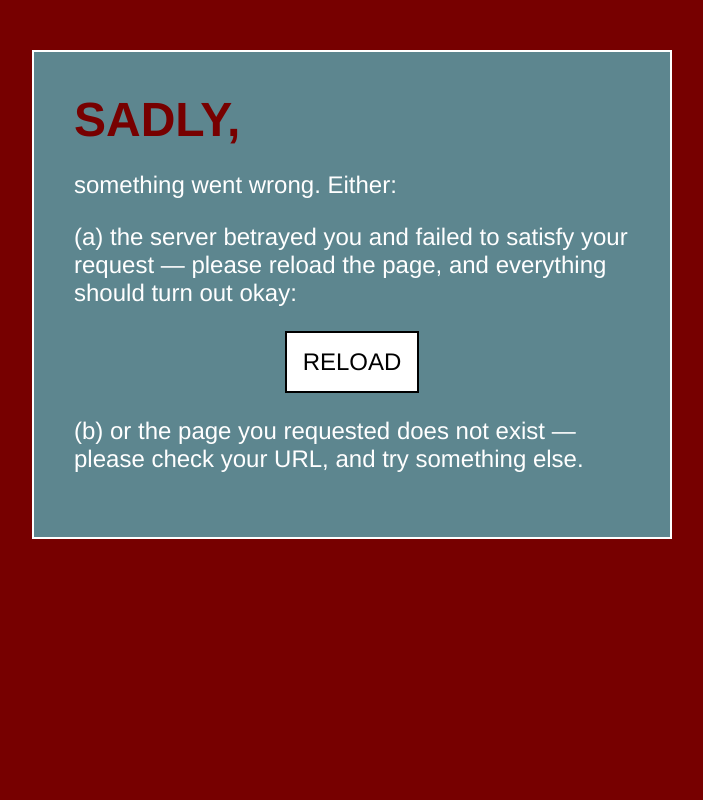
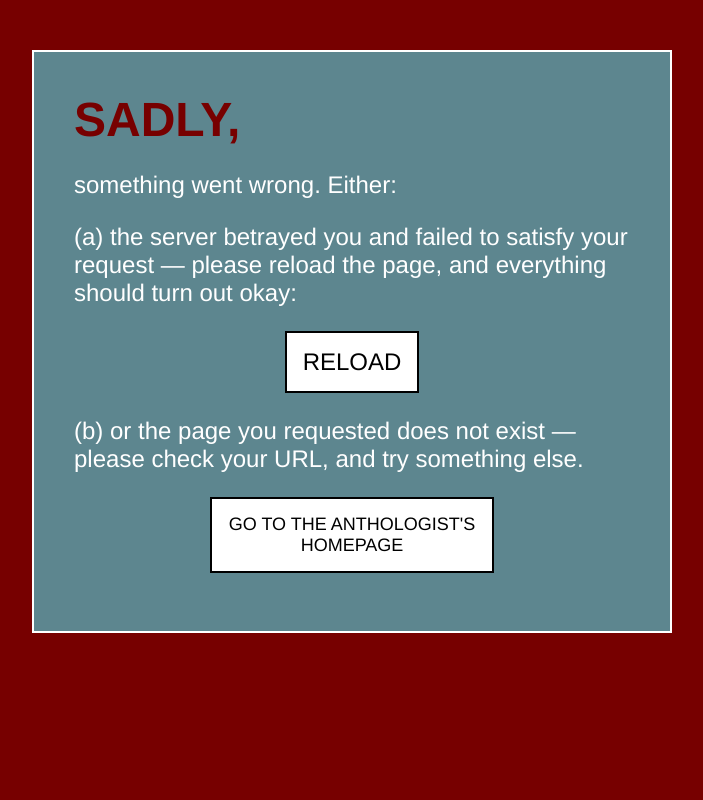
Before and after one commit to davidtheclark/gentlereader, a Django app: template templates/500.html in a window 1280 px wide. Shown: the whole page, without its empty margins (288-991 px from the left). Run offline with Django 3.2, Linux system fonts and the light colour scheme; the template is opened without the code that fills it, so the values that code supplies are empty.

Commit message:
Added to-homepage button to 500 error.

```diff
--- a/templates/500.html
+++ b/templates/500.html
@@ -16,36 +16,41 @@
 			  color: white;
 			  font-family: Helvetica,Arial,sans-serif;
 			  font-size: 1.5em;
+			  min-width: 400px;
 			  padding: 40px;
 			  position: absolute;
 			  top: 50px;
 			  left: 25%;
 			  right: 25%;
 			}
-			#error-message p {
-			  margin-bottom: 1em;
-			}
+			#error-message p { margin-bottom: 1em; }
 			#error-heading {
 			  color: #700;
 			  font-size: 2em;
 			  font-weight: bold;
 			  text-transform: uppercase;
 			}
-			#error-reload {
+			.error-button {
 			  background: white;
 			  border: 2px solid black;
 			  color: black;
+			  display: block;
 			  margin: 0 auto 1em auto;
 			  padding: 15px;
 			  text-align: center;
+			  text-decoration: none;
 			  text-transform: uppercase;
 			  width: 100px;
 			}
-			#error-reload:hover {
+			.error-button:hover {
 		  	  background: #900;
 		      border: 2px solid white;
 		      color: white;
 		      cursor: pointer;
+		    }
+		    #error-homepage {
+		    	font-size: 0.75em;
+		    	width: 250px;
 		    }
 		</style>
 	</head>
@@ -55,8 +60,11 @@
 				<span id="error-heading">Sadly,</span>
 				<p>something went wrong. Either:</p>
 				<p>(a) the server betrayed you and failed to satisfy your request &mdash; please reload the page, and everything should turn out okay:</p>
-				<div id="error-reload">reload</div>
+				<div id="error-reload" class="error-button">reload</div>
 				<p>(b) or the page you requested does not exist &mdash; please check your URL, and try something else.</p>
+				<a class="error-button" id="error-homepage" href="/">
+					go to the anthologist's homepage
+				</a>
 			</div>
 		</div>
 		<script>
```
